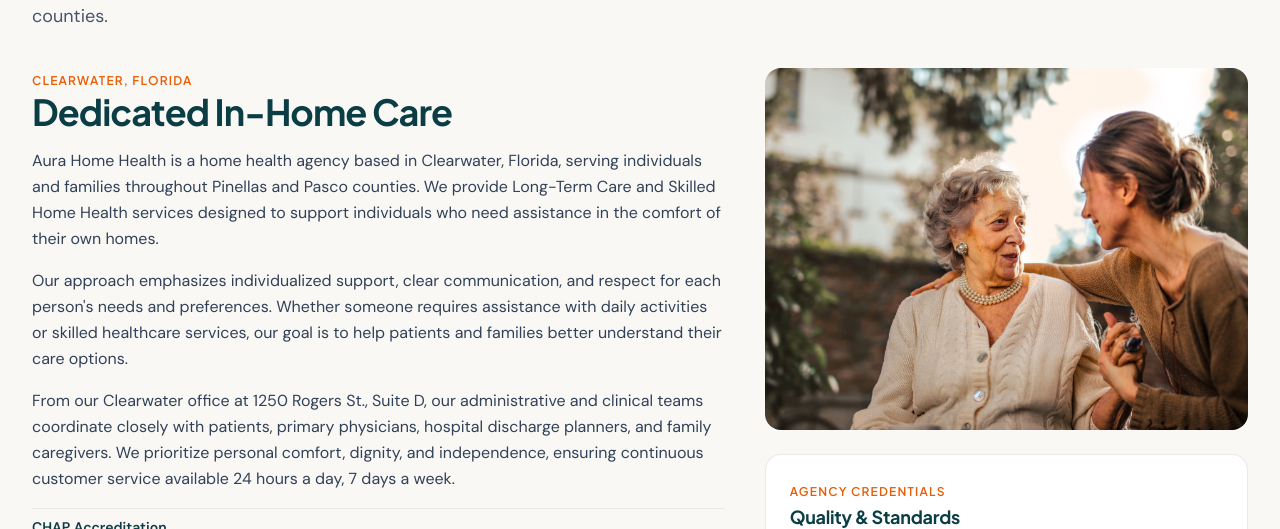
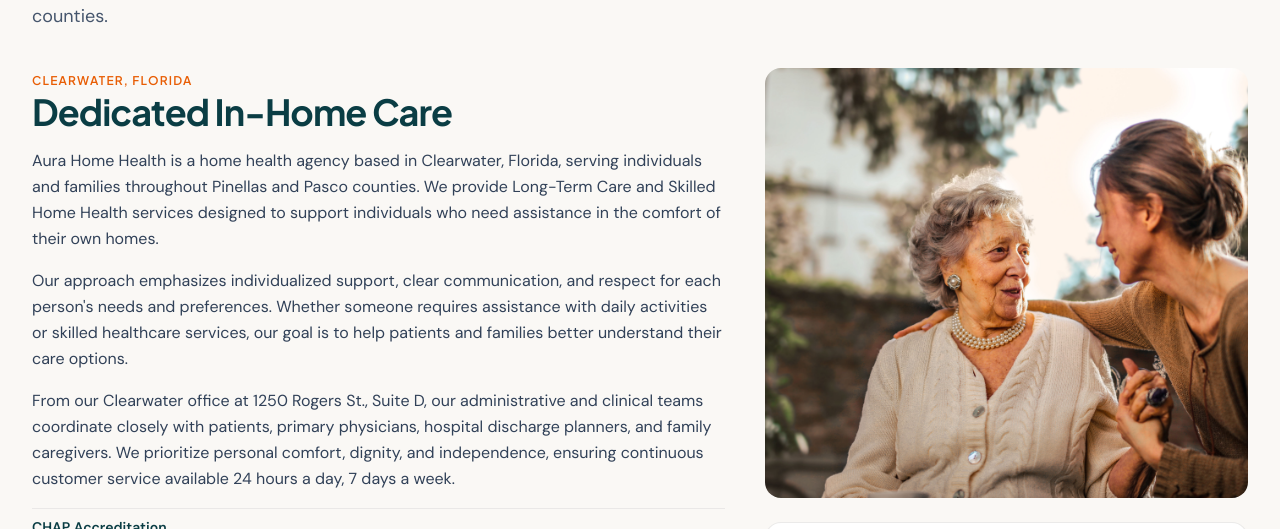
Before and after one commit to kamilavaldes06/Aura-Website-NEW, a React (Vite) app in the folder aura-home-health-nov-5-2026-6-52-38-pm/: page /about in a window 1280 px wide. Shown: the part 271-800 px from the top of the page. Built offline with nearby package versions, Linux system fonts and the light colour scheme; no server answers.

Commit message:
Update AboutPage.tsx

```diff
--- a/aura-home-health-nov-5-2026-6-52-38-pm/src/pages/AboutPage.tsx
+++ b/aura-home-health-nov-5-2026-6-52-38-pm/src/pages/AboutPage.tsx
@@ -56,7 +56,7 @@ export const AboutPage: React.FC = () => {
   <img
   src="/assets/aistudio/about%20us.jpg"
   alt="Aura Home Health - About Us"
-  className="w-full aspect-[4/3] object-cover rounded-2xl"
+  className="w-full h-[430px] object-cover object-center rounded-2xl"
 />
 
   <div className="bg-white rounded-2xl p-6 border border-stone-200/80 shadow-2xs space-y-4">
```
